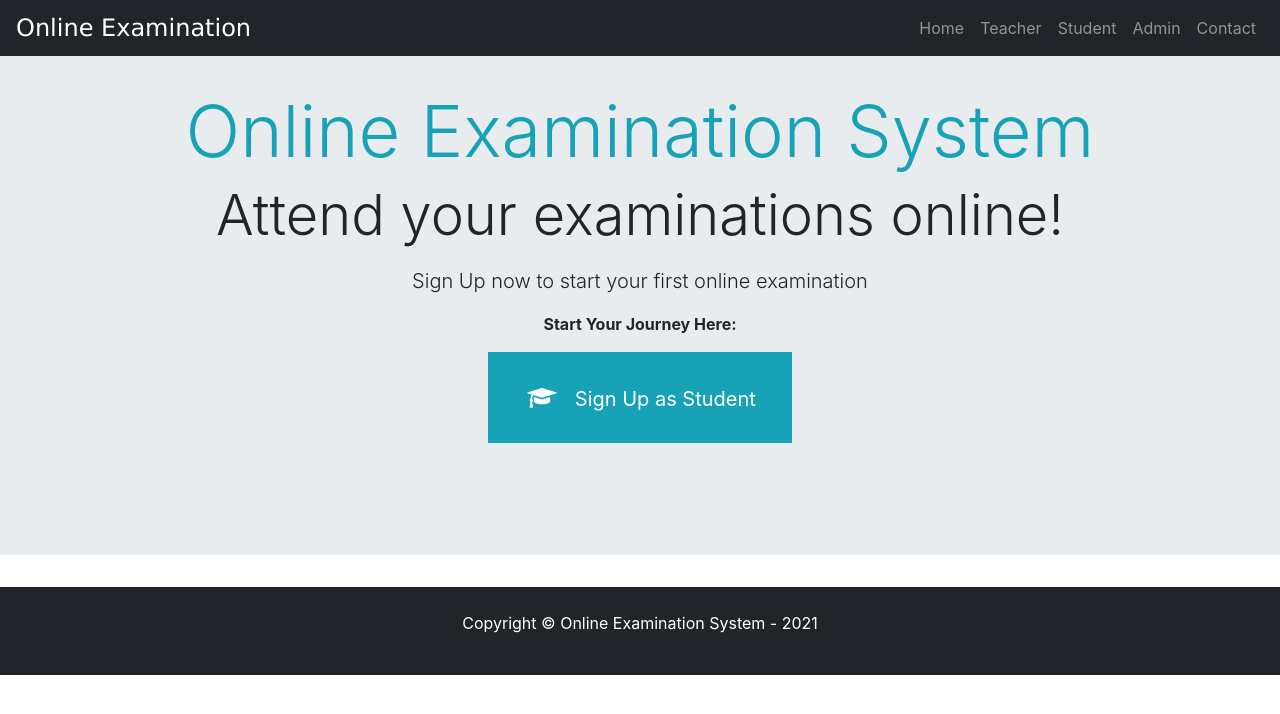
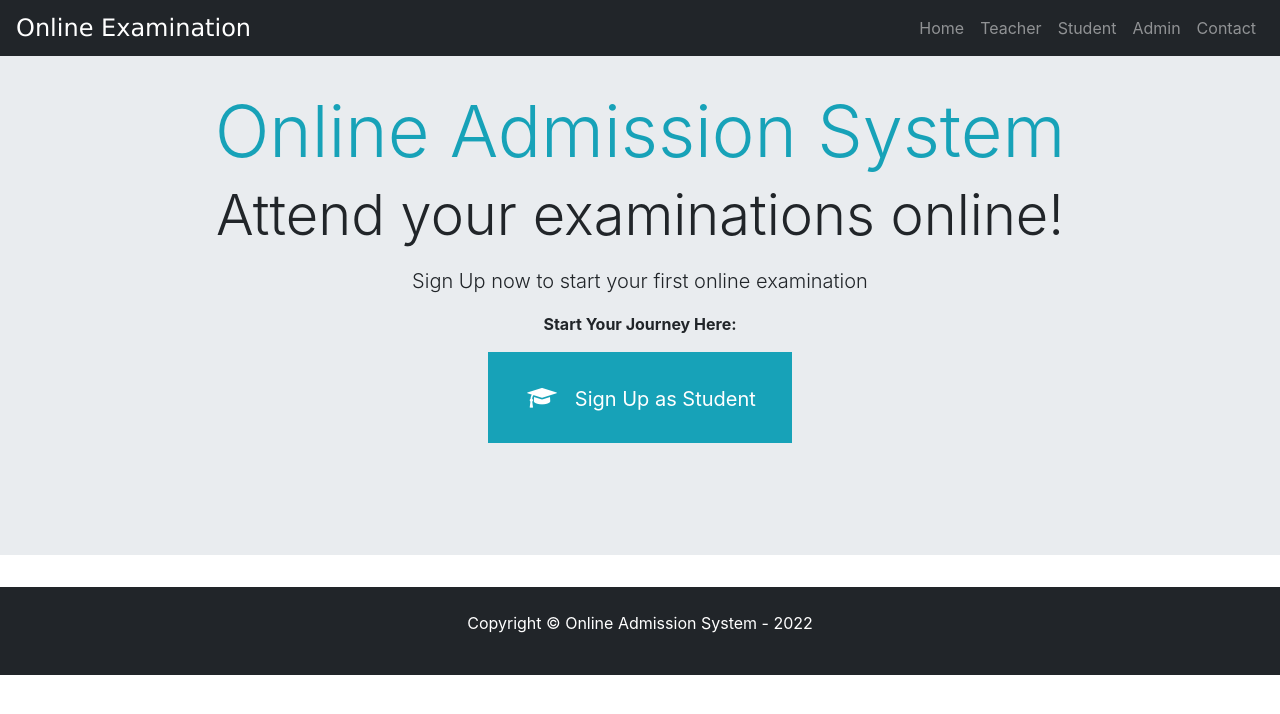
Before and after one commit to rummansadik/Admission-Automation, a Django app: page / in a window 1280 px wide. Shown: the top 714 px of the page. Run offline with Django 3.2, Linux system fonts and the light colour scheme; some libraries are stand-ins or nearby versions.

Commit message:
copyrights change

```diff
--- a/templates/exam/footer.html
+++ b/templates/exam/footer.html
@@ -49,7 +49,7 @@
       <div class="col-md-12 col-sm-12">
         <div style="color:#ffffff;" class="wow fadeInUp footer-copyright">
           <p>
-            Copyright &copy; Online Examination System - 2021 </p><br>
+            Copyright &copy; Online Admission System - 2022 </p><br>
         </div>
       </div>
     </div>
--- a/templates/exam/index.html
+++ b/templates/exam/index.html
@@ -3,22 +3,24 @@
 <html lang="en" dir="ltr">
 
 <style>
-  .jumbotron{
+  .jumbotron {
     margin-bottom: 0px;
   }
 </style>
+
 <body>
   {% include "exam/navbar.html" %}
   <br>
   <section id="section-jumbotron" class="jumbotron jumbotron-fluid d-flex justify-content-center align-items-center">
     <div class="container text-center">
-    <h2 class="display-3 text-info">Online Examination System</h2>
+      <h2 class="display-3 text-info">Online Admission System</h2>
       <p class="display-4 d-none d-sm-block">Attend your examinations online!</p>
       <p class="lead">Sign Up now to start your first online examination</p>
 
 
       <p><strong> Start Your Journey Here:</strong></p>
-    <a href="/student/studentsignup" class="btn btn-lg btn-info" style="padding-right: 35px; border-radius: 0%;"><i class="fa fa-graduation-cap" aria-hidden="true"></i> Sign Up as Student</a>
+      <a href="/student/studentsignup" class="btn btn-lg btn-info" style="padding-right: 35px; border-radius: 0%;"><i
+          class="fa fa-graduation-cap" aria-hidden="true"></i> Sign Up as Student</a>
 
       <br><br><br>
     </div>
--- a/templates/student/studentclick.html
+++ b/templates/student/studentclick.html
@@ -15,7 +15,6 @@
     .jumbotron h1 {
       text-align: center;
     }
-
   </style>
 
 </head>
@@ -26,7 +25,7 @@
   <br><br>
   <div class="jumbotron" style="margin-bottom:0px;">
     <h1 class="display-4">Hello Student,</h1>
-    <p class="lead">and Welcome to Online Examination System</p>
+    <p class="lead">and Welcome to Online Admission System</p>
     <hr class="my-4">
     <p>Select any of them to access into the system</p>
     <p class="lead">
--- a/templates/teacher/teacherclick.html
+++ b/templates/teacher/teacherclick.html
@@ -15,7 +15,6 @@
     .jumbotron h1 {
       text-align: center;
     }
-
   </style>
 
 </head>
@@ -26,7 +25,7 @@
   <br><br>
   <div class="jumbotron" style="margin-bottom:0px;">
     <h1 class="display-4">Hello Teacher,</h1>
-    <p class="lead">and Welcome to Online Examination System</p>
+    <p class="lead">and Welcome to Online Admission System</p>
     <hr class="my-4">
     <p>Select any of them to access into the system</p>
     <p class="lead">
```
Lines whose indentation alone changed are shown as unchanged.
